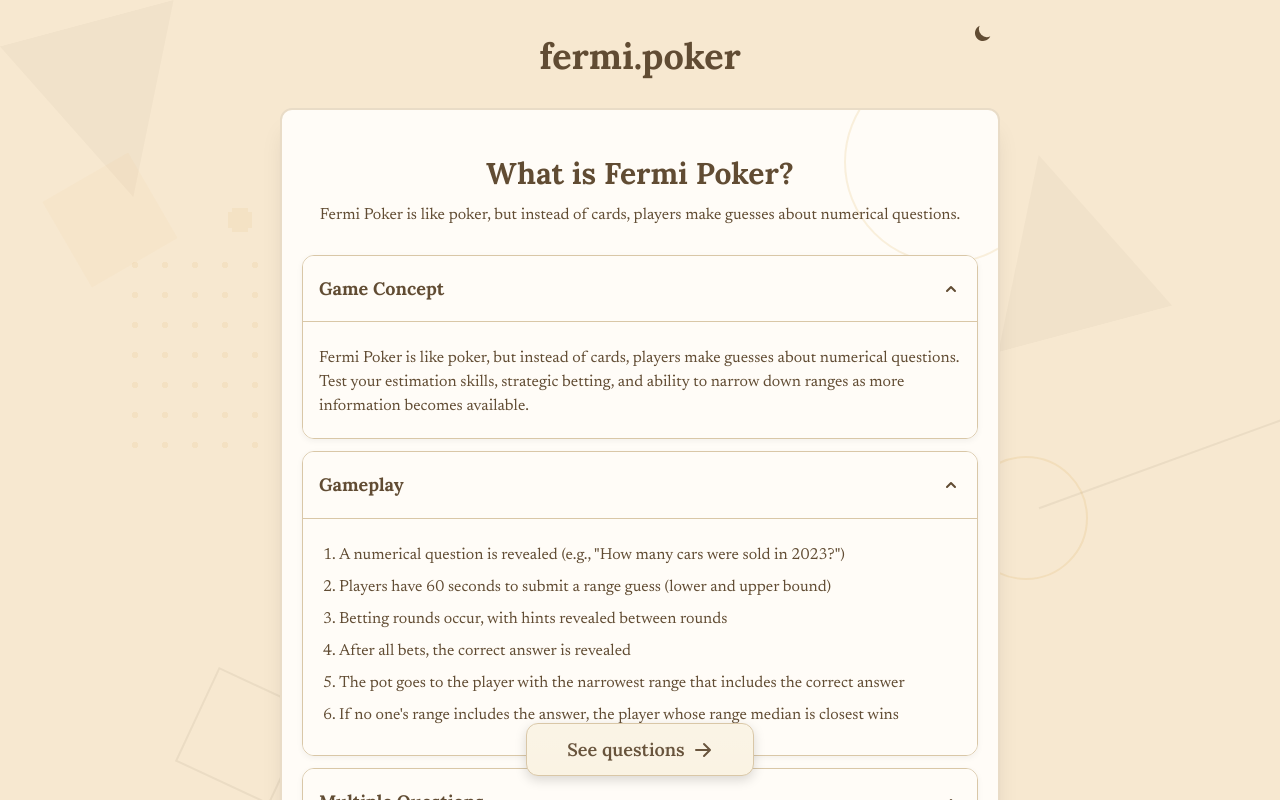
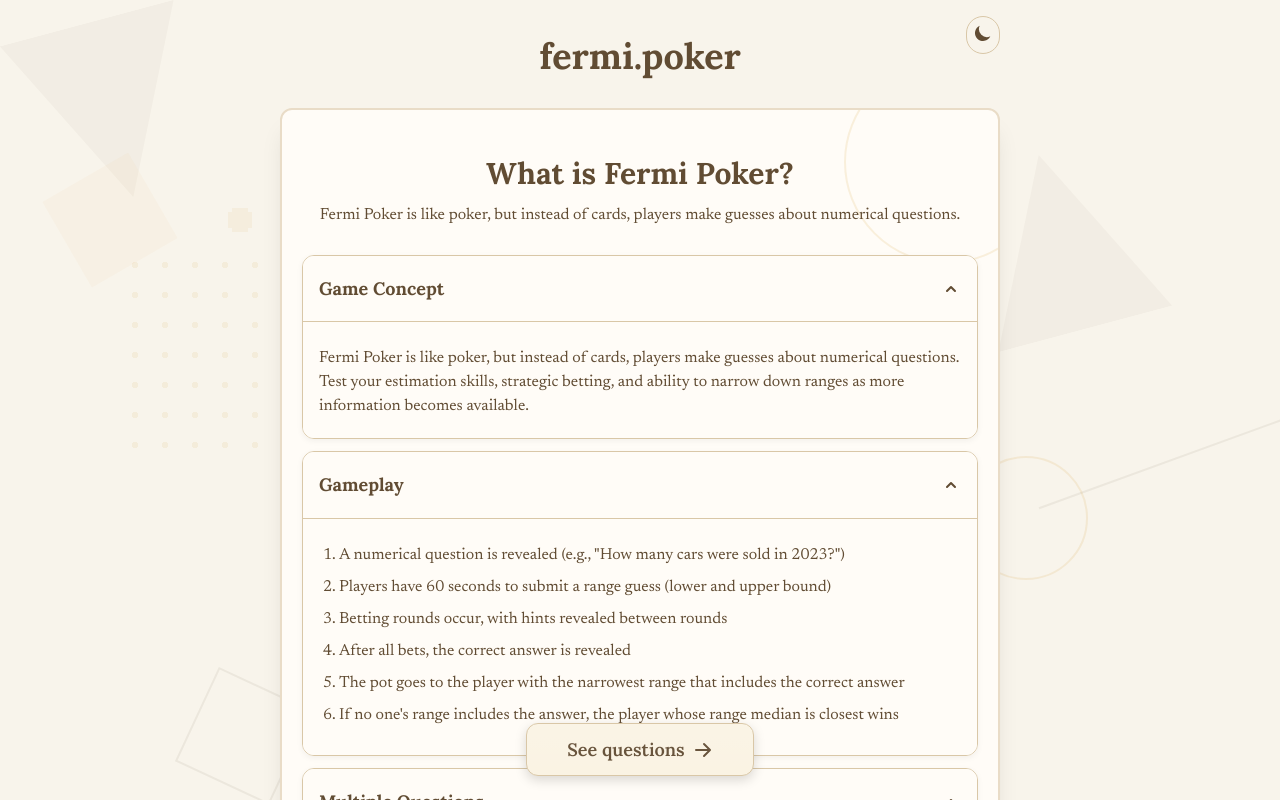
Before and after one commit to danielfetz/fermi-poker-questions, a React (Create React App) app: page / in a window 1280 px wide. Shown: the top 800 px of the page. Built offline with nearby package versions, Linux system fonts and the light colour scheme.

Commit message:
Update styles.css

```diff
--- a/src/styles.css
+++ b/src/styles.css
@@ -7,7 +7,7 @@ html, body {
 /* Custom Color Variables */
 :root {
   --warm-cream: #FEF9F0;
-  --cream-tan: #F7E8D0;
+  --cream-tan: #F8F4EB;
   --main-bg: #FFFCF7;
   --soft-brown: #D9C7A7;
   --medium-brown: #99805D;
@@ -363,7 +363,7 @@ header.pt-28 {
   background-color: transparent;
   color: var(--rich-brown);
   transition: all 0.2s;
-  border: 1px solid transparent;
+  border: 1px solid var(--soft-brown);
 }
 
 .dark .dark-mode-toggle {
```
